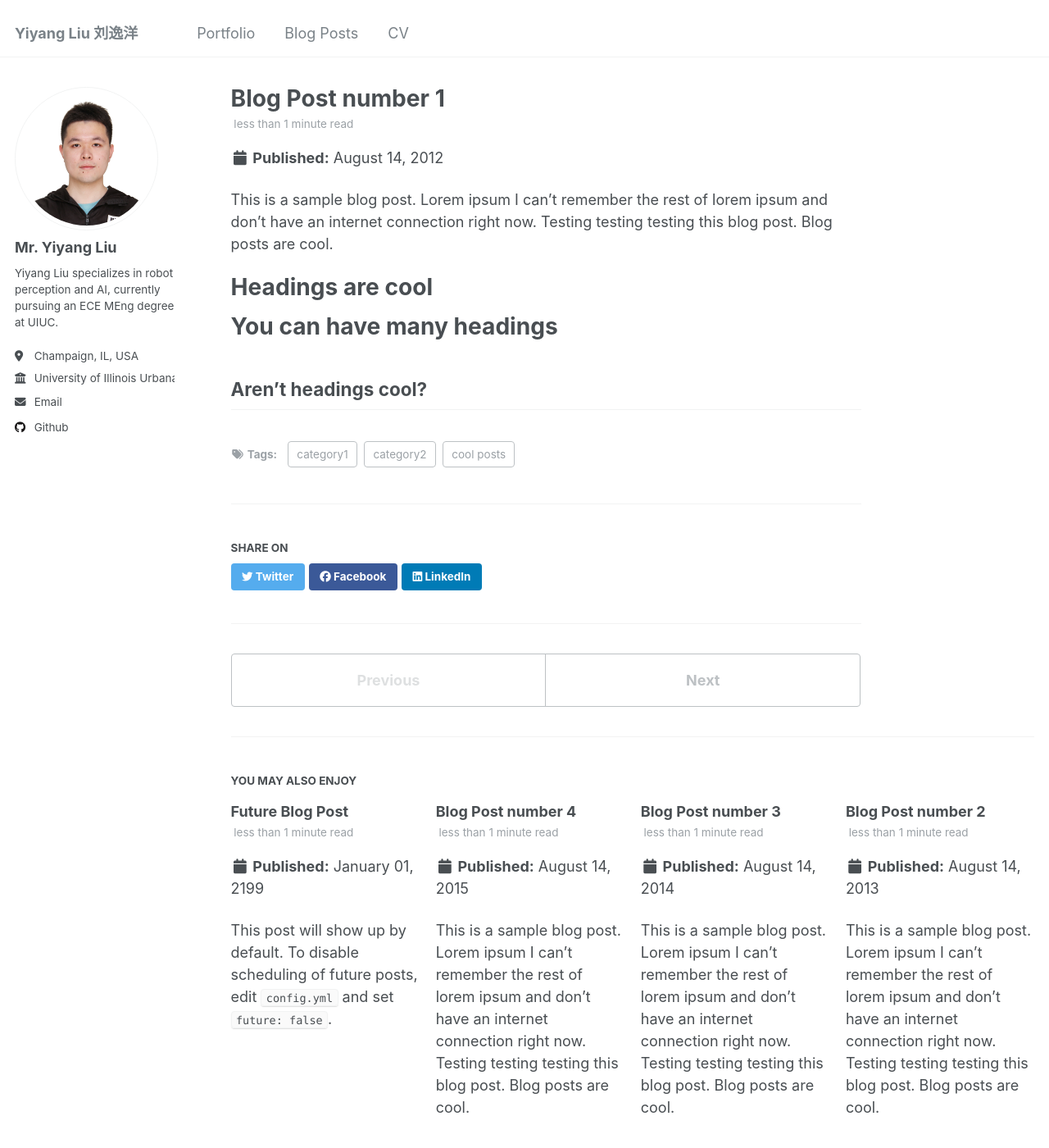
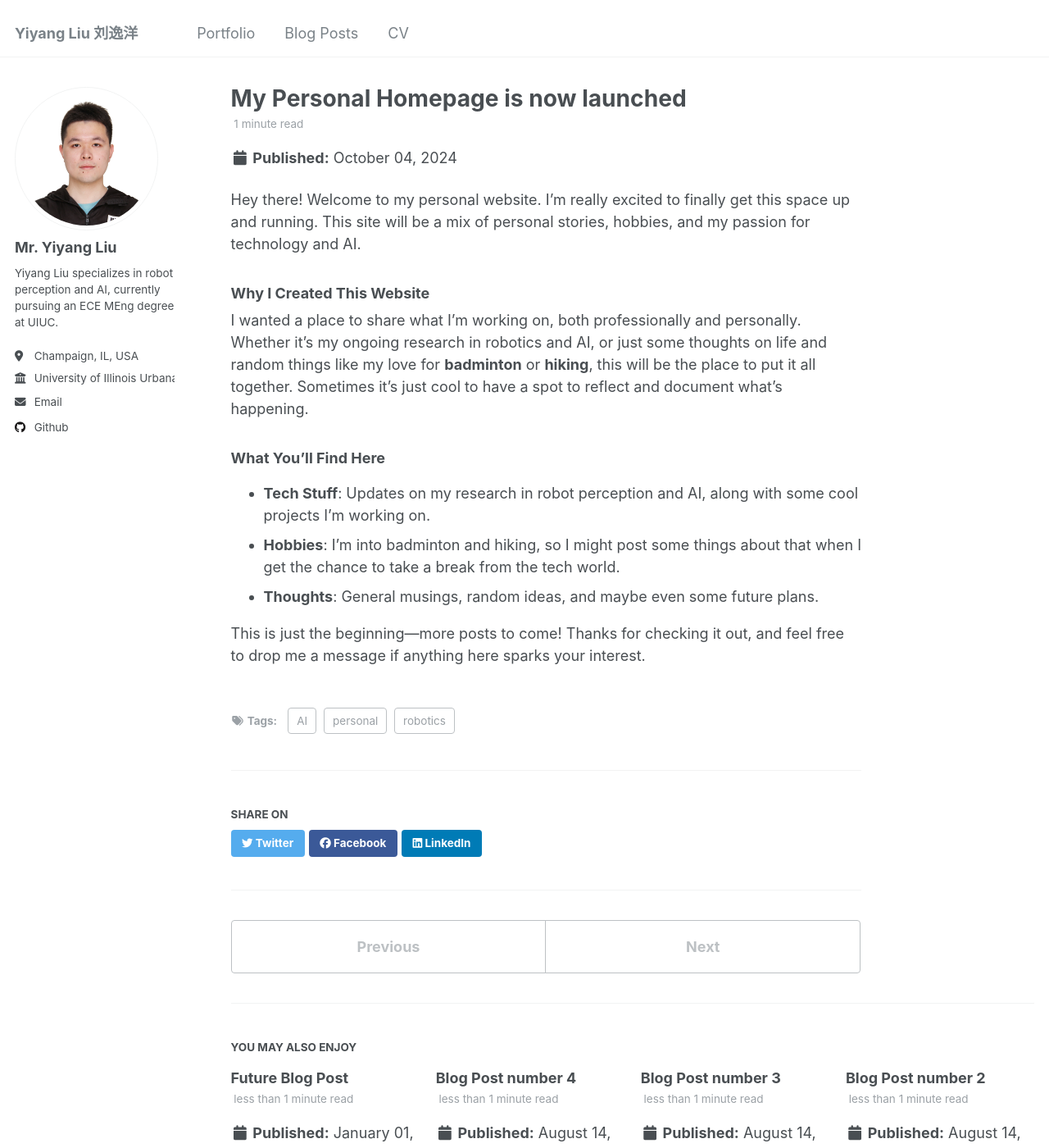
Before and after one commit to eyangl/eyangl.github.io, a Jekyll site: the page built from _posts/2012-08-14-blog-post-1.md, in a window 1280 px wide and 1400 px high. Shown: the whole window at 82% size. Built offline with Jekyll 4.4.1, drawn with Linux system fonts in a browser that asks for light colours.

Commit message:
first blog

```diff
--- a/_posts/2012-08-14-blog-post-1.md
+++ b/_posts/2012-08-14-blog-post-1.md
@@ -1,20 +1,23 @@
 ---
-title: 'Blog Post number 1'
-date: 2012-08-14
-permalink: /posts/2012/08/blog-post-1/
+title: 'My Personal Homepage is now launched'
+date: 2024-10-04
+permalink: /posts/2024/10/blog-post-1/
 tags:
-  - cool posts
-  - category1
-  - category2
+  - robotics
+  - AI
+  - personal
 ---
 
-This is a sample blog post. Lorem ipsum I can't remember the rest of lorem ipsum and don't have an internet connection right now. Testing testing testing this blog post. Blog posts are cool.
+Hey there! Welcome to my personal website. I'm really excited to finally get this space up and running. This site will be a mix of personal stories, hobbies, and my passion for technology and AI.
 
-Headings are cool
-======
+### Why I Created This Website
 
-You can have many headings
-======
+I wanted a place to share what I'm working on, both professionally and personally. Whether it’s my ongoing research in robotics and AI, or just some thoughts on life and random things like my love for **badminton** or **hiking**, this will be the place to put it all together. Sometimes it’s just cool to have a spot to reflect and document what’s happening.
 
-Aren't headings cool?
-------
+### What You'll Find Here
+
+- **Tech Stuff**: Updates on my research in robot perception and AI, along with some cool projects I’m working on.
+- **Hobbies**: I’m into badminton and hiking, so I might post some things about that when I get the chance to take a break from the tech world.
+- **Thoughts**: General musings, random ideas, and maybe even some future plans.
+
+This is just the beginning—more posts to come! Thanks for checking it out, and feel free to drop me a message if anything here sparks your interest.
```
